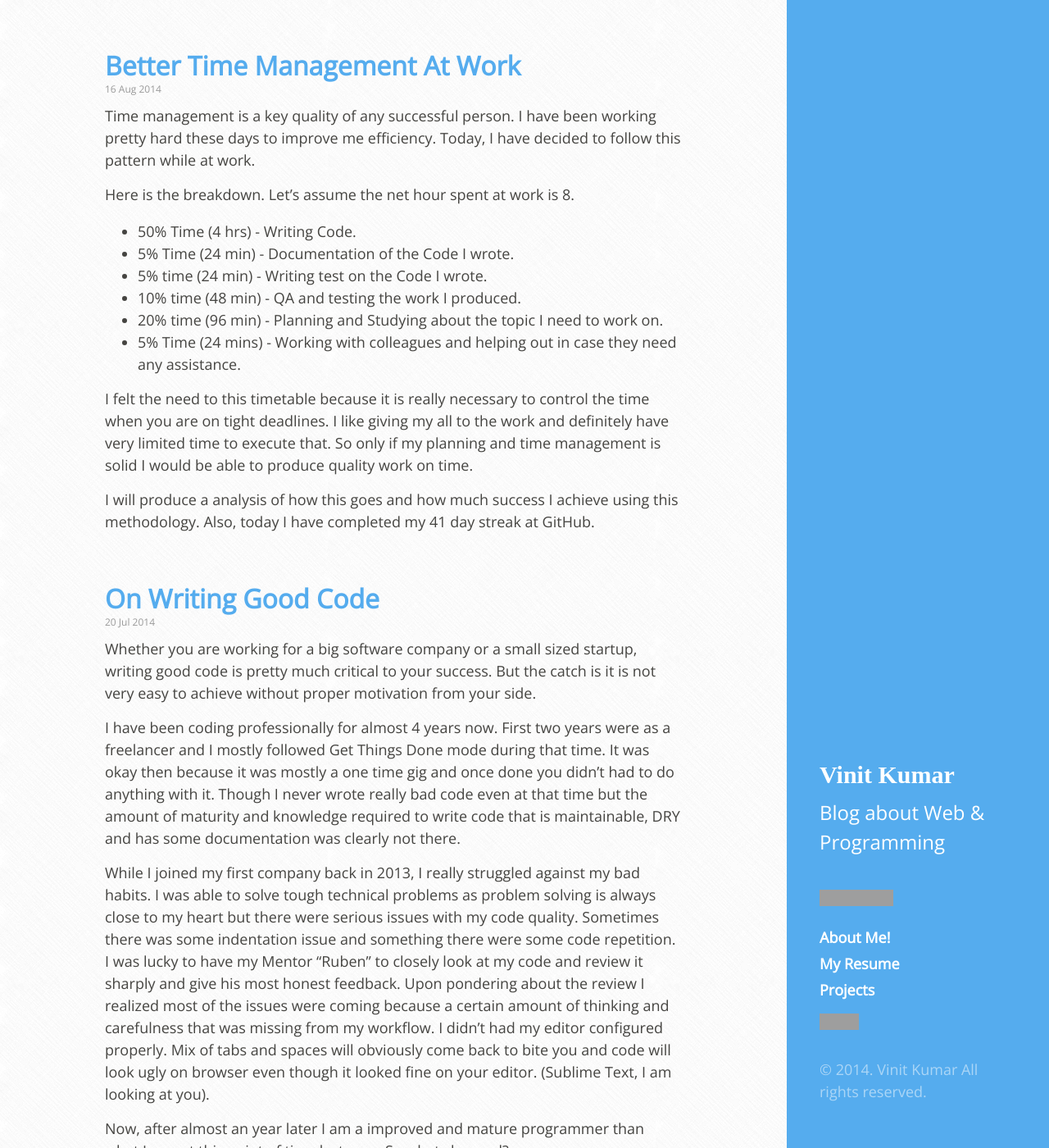
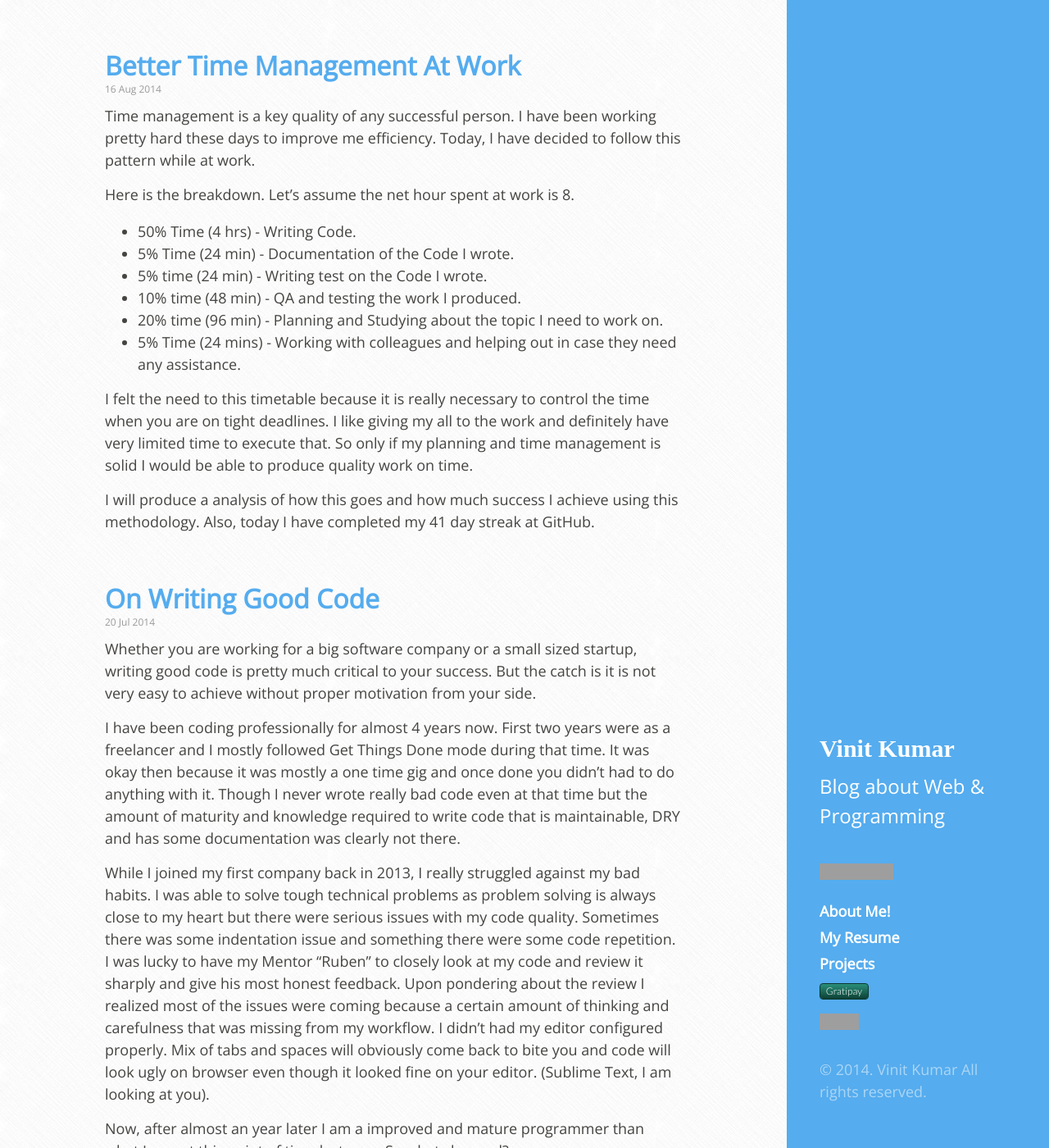
Before and after one commit to vinitkumar/vinitkumar.github.com, a Jekyll site: the page built from index.html, in a window 1280 px wide and 1400 px high. Shown: the whole window at 82% size. Built offline with Jekyll 4.4.1, drawn with Linux system fonts in a browser that asks for light colours; Markdown is read by kramdown in place of the engine named in the settings; the list of posts is cut into pages by our own code; grey boxes are pictures that could not be loaded.

Commit message:
Update default.html

```diff
--- a/_layouts/default.html
+++ b/_layouts/default.html
@@ -22,6 +22,60 @@
             <li>
               <a href="https://github.com/vinitkumar?tab=repositories">Projects</a>
             </li>
+            <li>
+              <div data-gratipay-username="vinitme" data-gratipay-readystatus="ready">
+                <link rel="stylesheet" href="//fonts.googleapis.com/css?family=Lato:300,900">
+
+                <a class="gratipay-profile-link gratipay-button gratipay-my-tip-button" target="_top" href="https://gratipay.com/vinitkme/">Gratipay</a>
+
+                <style>
+                .gratipay-button {
+                    font: normal 9pt/9pt Lato, sans-serif;
+                    text-decoration: none;
+                    display: inline-block;
+
+                    -moz-border-radius: 3pt;
+                    -webkit-border-radius: 3pt;
+                    -o-border-radius: 3pt;
+                    -ms-border-radius: 3pt;
+                    -khtml-border-radius: 3pt;
+                    border-radius: 3pt;
+
+                    color: white;
+                    border: 1px solid #0A382E;
+
+                    background: #2A8F79 url(http://grtp.co/v1/widgets/button-bg.png) repeat-x bottom left;
+                    background-image: -webkit-gradient(linear, 0% 0%, 0% 100%, from(#2A8F79), to(#0D4035));
+                    background-image: -moz-linear-gradient(top, #2A8F79, #0D4035);
+                    background-image: linear-gradient(top, #2A8F79, #0D4035);
+
+                    padding: 2pt 5pt 2.6pt;
+                    margin: 0;
+                    vertical-align: middle;
+
+                    -moz-background-clip: padding;
+                    -webkit-background-clip: padding;
+                    -o-background-clip: padding-box;
+                    -ms-background-clip: padding-box;
+                    -khtml-background-clip: padding-box;
+                    background-clip: padding-box;
+                }
+
+                .gratipay-button:hover, .gratipay-button:focus {
+                    border: 1px solid #0A382E;
+                    background-image: url(http://grtp.co/v1/widgets/button-bg.over.png);
+                    background-image: -webkit-gradient(linear, 0% 0%, 0% 100%, from(#2A8F79), to(#04221B));
+                    background-image: -moz-linear-gradient(top, #2A8F79, #04221B);
+                    background-image: linear-gradient(top, #2A8F79, #04221B));
+                }
+
+                .gratipay-button:active {
+                    -moz-box-shadow: 0 .33em 1em rgba(0,0,0,.67) inset, 1px 1px 0 rgba(255,255,255,.25) inset, -1px -1px 0 rgba(255,255,255,.25) inset;
+                    -webkit-box-shadow: 0 .33em 1em rgba(0,0,0,.67) inset, 1px 1px 0 rgba(255,255,255,.25) inset, -1px -1px 0 rgba(255,255,255,.25) inset;
+                    box-shadow: 0 .33em 1em rgba(0,0,0,.67) inset, 1px 1px 0 rgba(255,255,255,.25) inset, -1px -1px 0 rgba(255,255,255,.25) inset;
+                }
+                </style></div>
+            </li>
           </ul>
           <style>
           </style>
```
